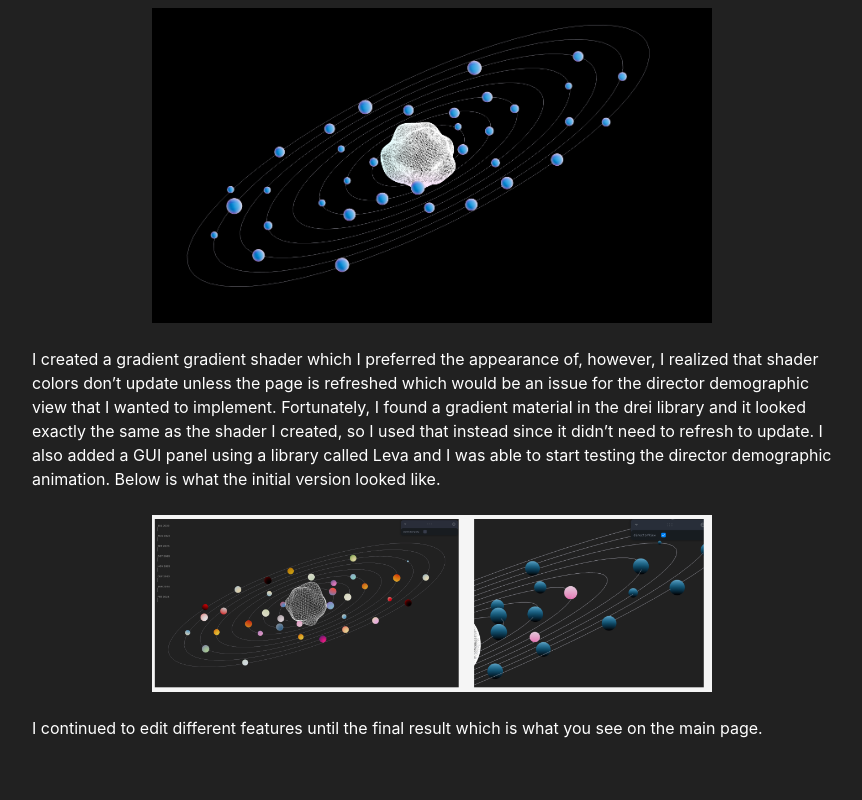
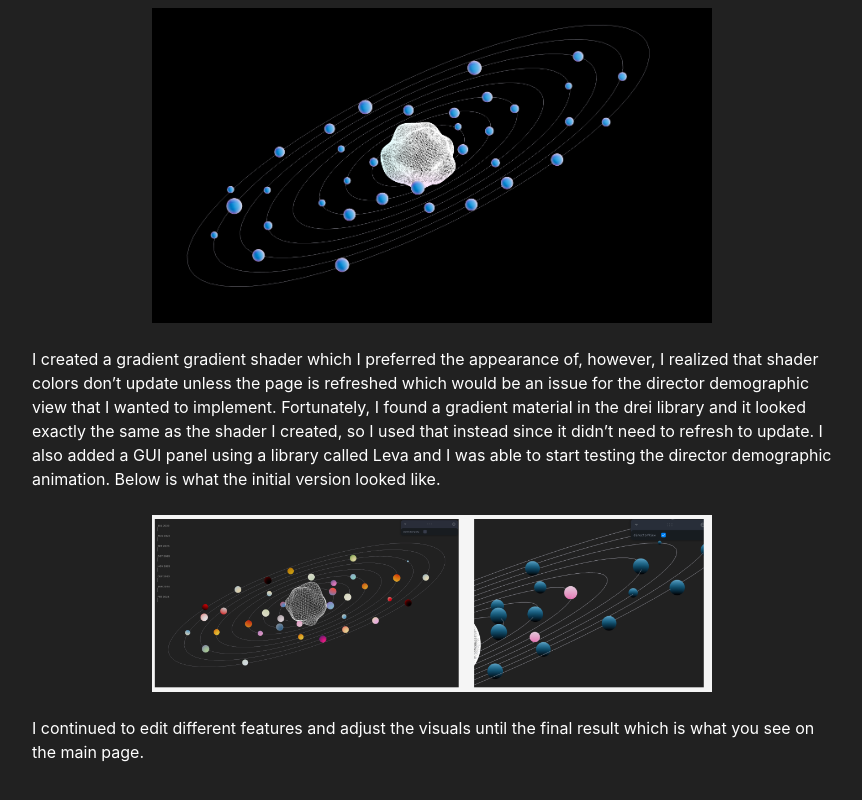
Before and after one commit to michelle692/personal-solar-system, a React (Create React App) app: page /about in a window 1280 px wide. Shown: the part 3577-4377 px from the top of the page, without its empty margins (208-1070 px from the left). Built offline with nearby package versions, Linux system fonts and the light colour scheme; what babel-plugin-glsl would draw is missing.

Commit message:
about edit

```diff
--- a/src/pages/About.js
+++ b/src/pages/About.js
@@ -58,7 +58,7 @@ const About = () => {
         </p>
         <img src="./images/iteration3.png" alt="Iteration 3" />
         <p>
-          I continued to edit different features until the final result which is what you see on the main page.
+          I continued to edit different features and adjust the visuals until the final result which is what you see on the main page.
         </p>
         <div style={{ marginBottom: '20%' }}></div>
       </div>
```
